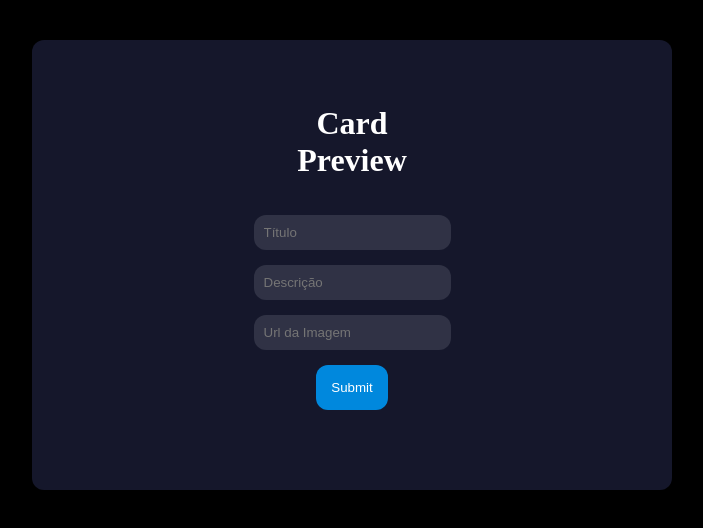
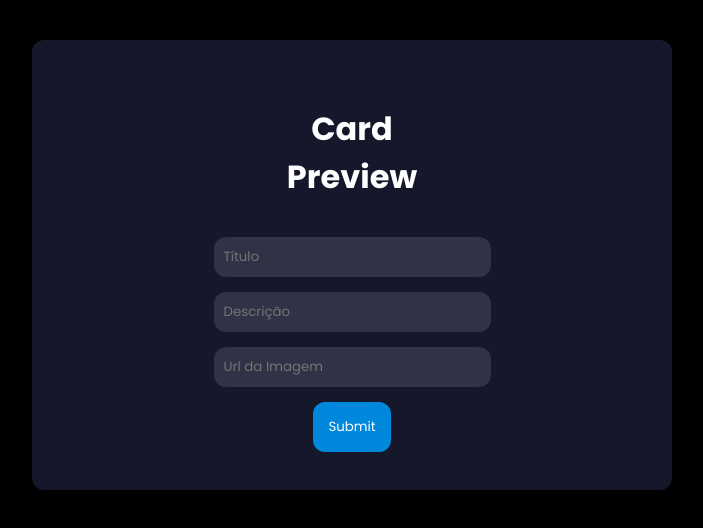
Before and after one commit to Mahiny/checkpoint1_frontend2, a plain HTML site: page index.html in a window 1280 px wide. Shown: the whole page, without its empty margins (288-991 px from the left). Drawn offline with Linux system fonts and the light colour scheme.

Commit message:
fontPoppins2.0

```diff
--- a/css/style.css
+++ b/css/style.css
@@ -1,5 +1,6 @@
 * {
   background-color: black;
+  font-family: 'Poppins', sans-serif;
 }
 .centro {
   display: flex;
--- a/index.html
+++ b/index.html
@@ -6,6 +6,12 @@
     <meta name="viewport" content="width=device-width, initial-scale=1.0">
     <title>CHECKPOINT I - FRONT END II</title>
     <link rel="stylesheet" href="./css/style.css" ></link>
+    <link rel="preconnect" href="https://fonts.googleapis.com" />
+    <link rel="preconnect" href="https://fonts.gstatic.com" crossorigin />
+    <link
+      href="https://fonts.googleapis.com/css2?family=Poppins:ital,wght@0,100;0,200;0,300;0,400;0,500;0,600;0,700;0,800;0,900;1,100;1,200;1,300;1,400;1,500;1,600;1,700;1,800;1,900&display=swap"
+      rel="stylesheet"
+    />
 </head>
 <body>
     <div class="centro">
```
